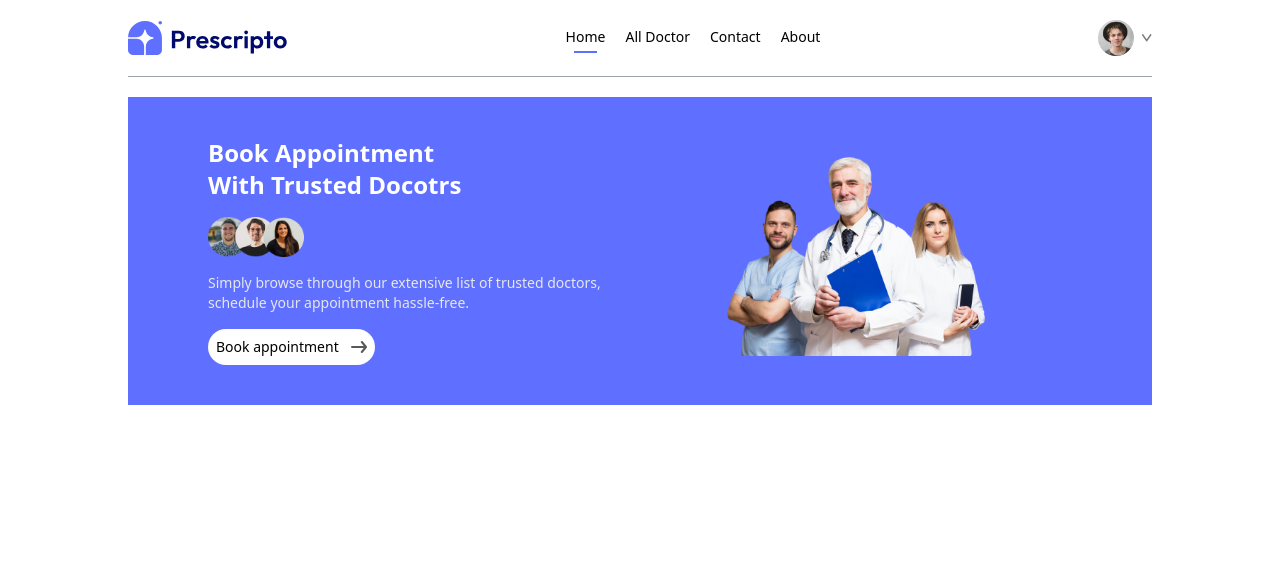
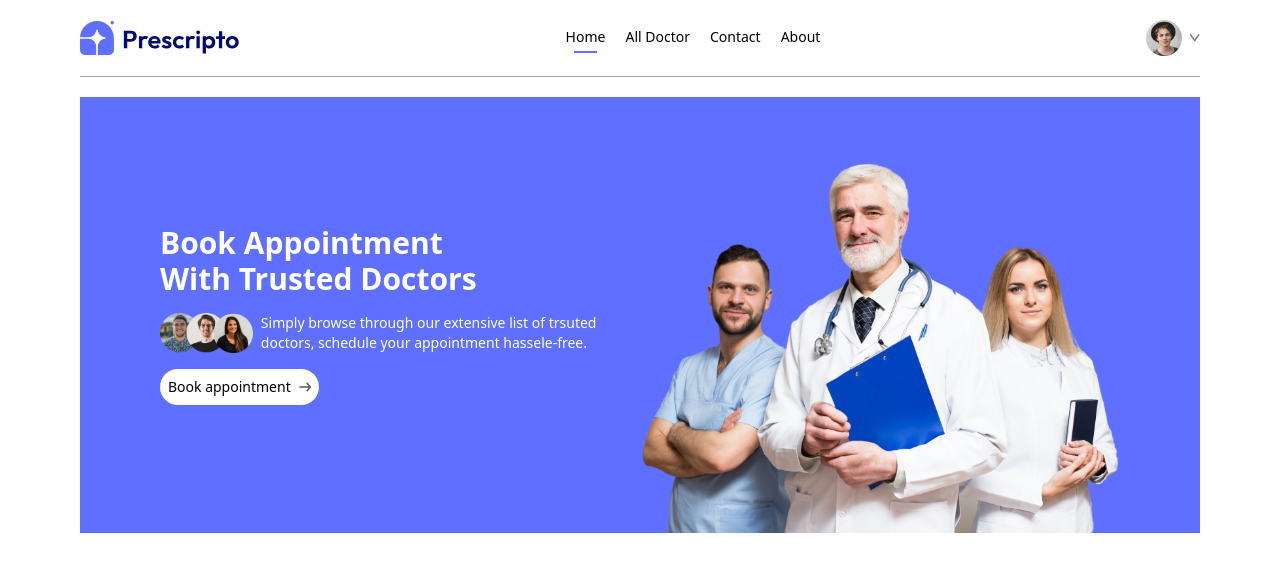
Before and after one commit to muazkhalid936/Dr-App, a React (Vite) app in the folder frontend/: page / in a window 1280 px wide. Shown: the top 572 px of the page. Built offline with nearby package versions, Linux system fonts and the light colour scheme.

Commit message:
Header Done

```diff
--- a/frontend/src/App.jsx
+++ b/frontend/src/App.jsx
@@ -11,7 +11,7 @@ import Appointments from "./pages/Appointments";
 import Navbar from "./components/Navbar";
 const App = () => {
   return (
-    <div className="mx-4 sm:mx-[10%]">
+    <div className="mx-4 md:mx-10 lg:mx-20">
       <Navbar />
       <Routes>
         <Route path="/" element={<Home />} />
--- a/frontend/src/components/Header.jsx
+++ b/frontend/src/components/Header.jsx
@@ -1,29 +1,30 @@
 import React from "react";
 import { assets } from "../assets/assets";
+
 const Header = () => {
   return (
-    <div className="bg-primary items-center flex flex-col md:flex-row  px-6 md:px-10 lg:px-20 ">
-      <div className="md:w-1/2  flex gap-4 flex-col items-start py-10 m-auto  justify-center ">
-        <div>
-          <p className="text-white  text-2xl font-bold">
-            Book Appointment <br /> With Trusted Docotrs
+    <div className="flex flex-col md:flex-row flex-wrap bg-primary  px-6 md:px-10 lg:px-20">
+      <div className="md:w-1/2 flex flex-col items-start justify-center gap-4 py-10 m-auto md:py-[10vw]">
+        <p className="text-2xl md:text-3xl lg:text-3xl text-white font-bold">
+          Book Appointment <br /> With Trusted Doctors
+        </p>
+        <div className="flex md:items-center flex-col md:flex-row gap-2 ">
+          <img className="h-10 w-28" src={assets.group_profiles} alt="" />
+          <p className="text-white font-light text-sm">
+            Simply browse through our extensive list of trsuted doctors, <br className="block md:hidden" />{" "}
+            schedule your appointment hassele-free.
           </p>
         </div>
-
-        <div className=" flex flex-col gap-4 ">
-          <img src={assets.group_profiles} className="h-10 w-24" alt="" />
-          <p className="text-gray-200 text-sm">
-            Simply browse through our extensive list of trusted doctors,
-            schedule your appointment hassle-free.
-          </p>
-        </div>
-        <a className="bg-white flex text-sm items-center justify-center gap-3 px-2 rounded-full py-2">
-          Book appointment <img src={assets.arrow_icon} />
+        <a  href="" className="flex rounded-full gap-2 text-sm hover:scale-105 ease-in-out duration-500 bg-white p-2">
+          Book appointment <img className="w-3" src={assets.arrow_icon} alt="" />
         </a>
       </div>
 
-      <div className="md:flex-1 relative   flex justify-center bottom-0 md:right-0 items-center ">
-        <img className="w-[50vh] md:w-[60%]" src={assets.header_img} />
+      <div className="md:w-1/2 relative">
+        <img
+          className="w-full md:absolute bottom-0 right-0"
+          src={assets.header_img}
+        />
       </div>
     </div>
   );
```
